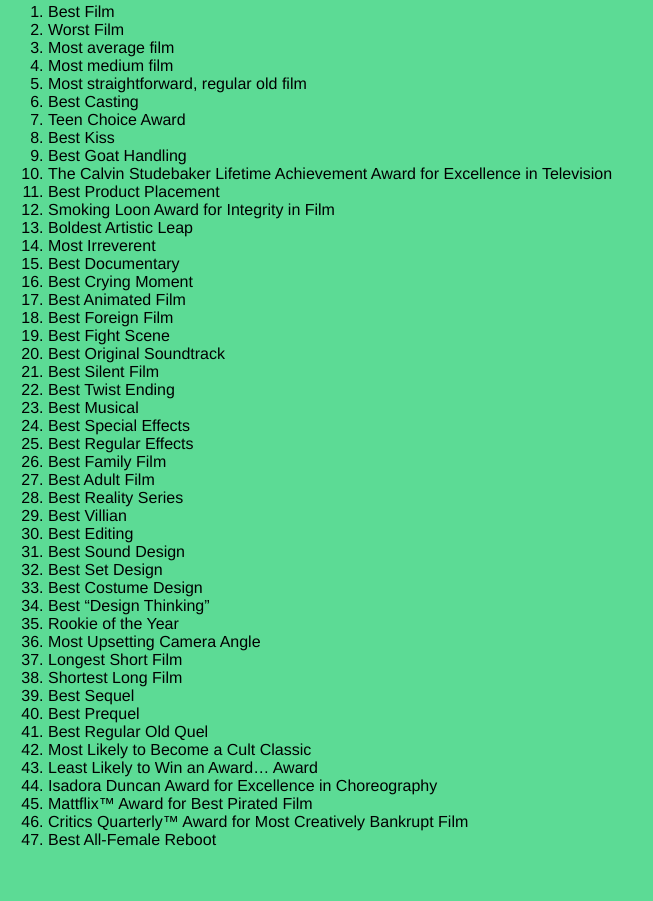
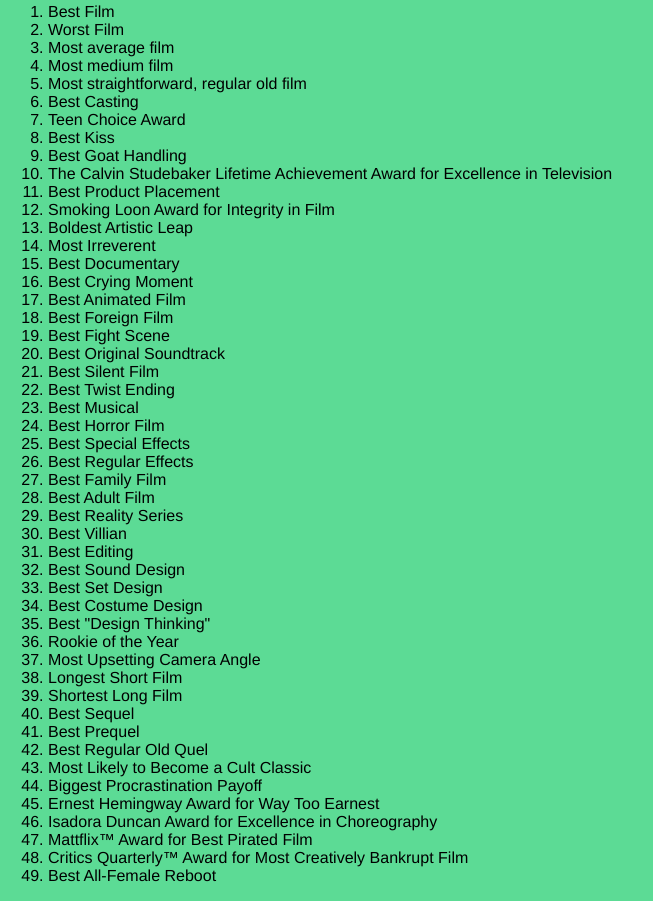
Before and after one commit to calvinstudebaker/sindance, a plain HTML site: page docs/rules.html in a window 1280 px wide. Shown: the part 413-1314 px from the top of the page, without its empty margins (0-653 px from the left). Before the commit the page ends 1278 px from the top, so only its background shows below. Drawn offline with Linux system fonts and the light colour scheme.

Commit message:
updated awards list

```diff
--- a/docs/rules.html
+++ b/docs/rules.html
@@ -48,6 +48,7 @@
             <li>Best Silent Film</li>
             <li>Best Twist Ending</li>
             <li>Best Musical</li>
+            <li>Best Horror Film</li>
             <li>Best Special Effects</li>
             <li>Best Regular Effects</li>
             <li>Best Family Film</li>
@@ -58,7 +59,7 @@
             <li>Best Sound Design</li>
             <li>Best Set Design</li>
             <li>Best Costume Design</li>
-            <li>Best “Design Thinking”</li>
+            <li>Best "Design Thinking"</li>
             <li>Rookie of the Year</li>
             <li>Most Upsetting Camera Angle</li>
             <li>Longest Short Film</li>
@@ -67,7 +68,8 @@
             <li>Best Prequel</li>
             <li>Best Regular Old Quel</li>
             <li>Most Likely to Become a Cult Classic</li>
-            <li>Least Likely to Win an Award… Award</li>
+            <li>Biggest Procrastination Payoff</li>
+            <li>Ernest Hemingway Award for Way Too Earnest</li>
             <li>Isadora Duncan Award for Excellence in Choreography</li>
             <li>Mattflix™ Award for Best Pirated Film</li>
             <li>Critics Quarterly™ Award for Most Creatively Bankrupt Film</li>
```
